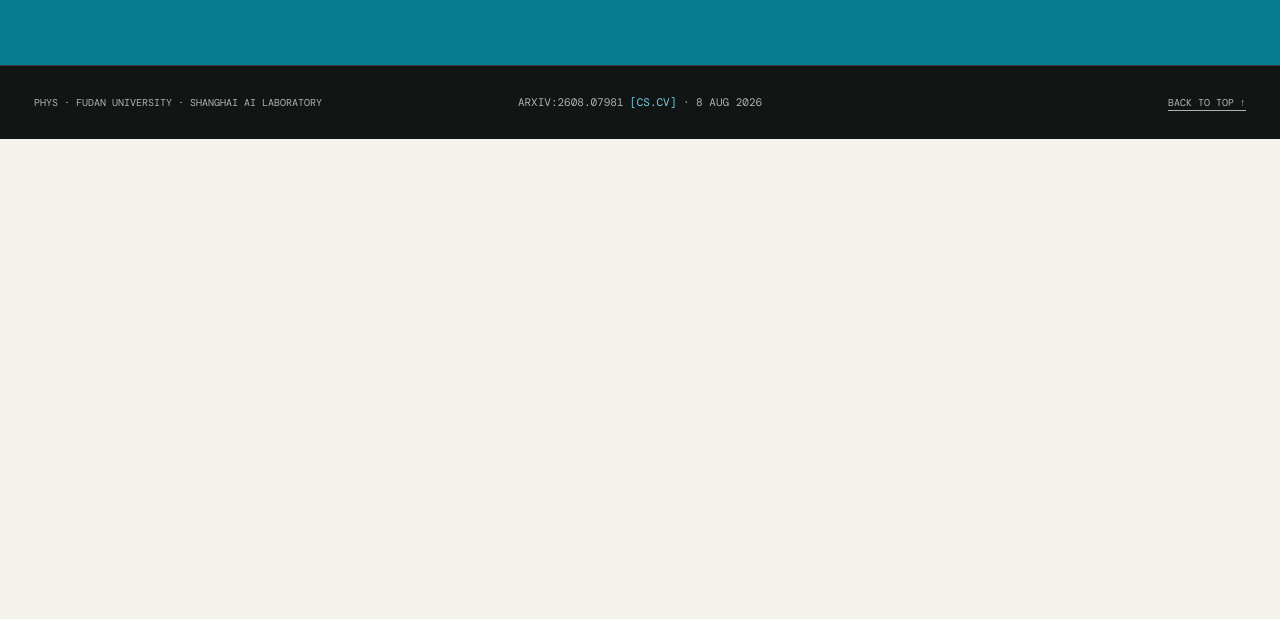
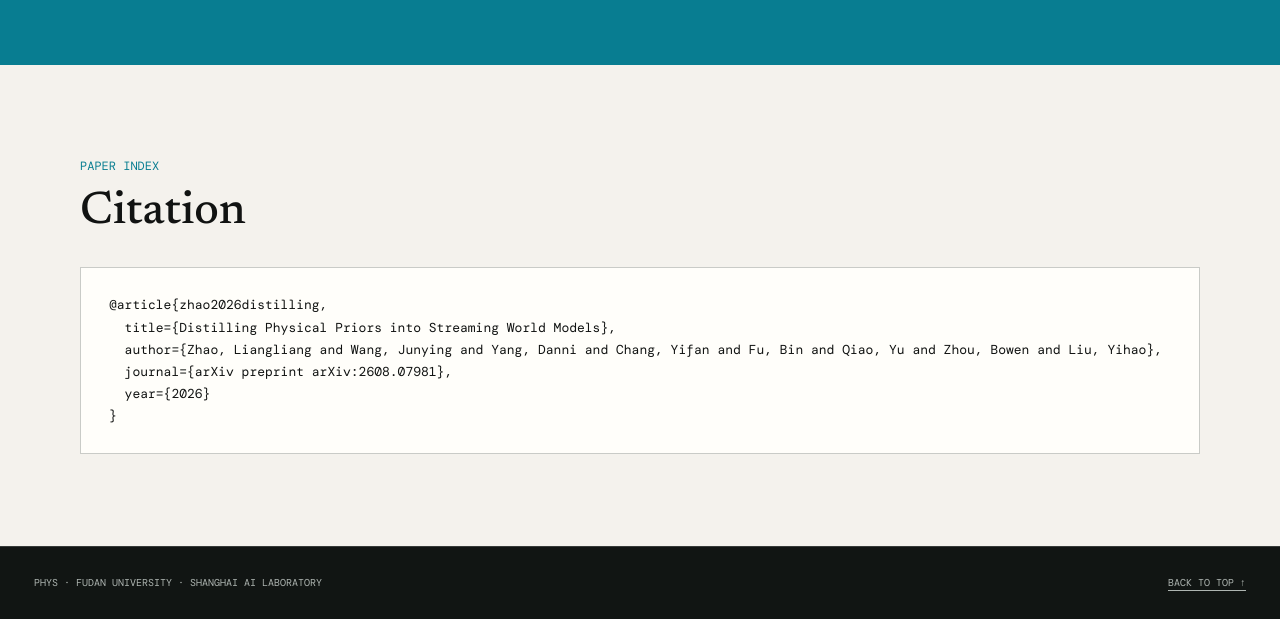
Before and after one commit to lyongo/PhyS, a plain HTML site: page index.html in a window 1280 px wide. Shown: the part 7054-7673 px from the top of the page. Before the commit the page ends 7193 px from the top, so only its background shows below. Drawn offline with nearby package versions, Linux system fonts and the light colour scheme.

Commit message:
Add BibTeX citation to project page

```diff
--- a/index.html
+++ b/index.html
@@ -158,11 +158,23 @@
           <span class="resource-status">Dataset <small>Coming soon</small></span>
         </div>
       </section>
+
+      <section id="citation" class="citation-section" aria-labelledby="citation-title">
+        <div class="citation-inner">
+          <p class="section-index">Paper index</p>
+          <h2 id="citation-title">Citation</h2>
+          <pre><code>@article{zhao2026distilling,
+  title={Distilling Physical Priors into Streaming World Models},
+  author={Zhao, Liangliang and Wang, Junying and Yang, Danni and Chang, Yifan and Fu, Bin and Qiao, Yu and Zhou, Bowen and Liu, Yihao},
+  journal={arXiv preprint arXiv:2608.07981},
+  year={2026}
+}</code></pre>
+        </div>
+      </section>
     </main>
 
     <footer>
       <p>PhyS · Fudan University · Shanghai AI Laboratory</p>
-      <p class="paper-index" aria-label="Paper index">arXiv:2608.07981 <span>[cs.CV]</span> · 8 Aug 2026</p>
       <a href="#top" aria-label="Back to top">Back to top &#8593;</a>
     </footer>
     <script src="assets/dataset/annotations.js" defer></script>
--- a/style.css
+++ b/style.css
@@ -187,18 +187,6 @@ h1 span {
   color: #087d91;
 }
 
-.paper-index {
-  margin: 13px 0 0;
-  color: var(--muted);
-  font-family: "DM Mono", monospace;
-  font-size: 11px;
-  text-transform: uppercase;
-}
-
-.paper-index span {
-  color: #087d91;
-}
-
 .action-primary {
   background: var(--ink);
   color: var(--paper);
@@ -521,9 +509,46 @@ figcaption span {
   color: var(--acid);
 }
 
+.citation-section {
+  padding: 92px max(34px, calc((100vw - 1120px) / 2));
+  background: var(--canvas);
+}
+
+.citation-inner {
+  width: 100%;
+  max-width: 1120px;
+  margin: 0 auto;
+}
+
+.citation-inner .section-index {
+  color: #087d91;
+}
+
+.citation-inner h2 {
+  margin-top: 14px;
+  font-size: 46px;
+}
+
+.citation-inner pre {
+  overflow-x: auto;
+  margin: 32px 0 0;
+  padding: 26px 28px;
+  border: 1px solid var(--line);
+  background: var(--paper);
+  color: var(--ink);
+  font-family: "DM Mono", monospace;
+  font-size: 13px;
+  line-height: 1.7;
+  white-space: pre;
+}
+
+.citation-inner code {
+  font: inherit;
+}
+
 footer {
   display: grid;
-  grid-template-columns: 1fr auto 1fr;
+  grid-template-columns: 1fr auto;
   align-items: center;
   padding: 28px 34px;
   border-top: 1px solid rgba(255, 255, 255, 0.16);
@@ -541,16 +566,6 @@ footer p {
 footer a {
   justify-self: end;
   text-underline-offset: 4px;
-}
-
-footer .paper-index {
-  margin: 0;
-  color: #aeb5b1;
-  text-align: center;
-}
-
-footer .paper-index span {
-  color: var(--cyan);
 }
 
 .video-lab {
@@ -1082,13 +1097,23 @@ footer .paper-index span {
     padding: 24px 20px;
   }
 
-  footer .paper-index {
-    justify-self: start;
-    text-align: left;
-  }
-
   footer a {
     justify-self: start;
+  }
+
+  .citation-section {
+    padding: 68px 20px;
+  }
+
+  .citation-inner h2 {
+    font-size: 38px;
+  }
+
+  .citation-inner pre {
+    padding: 20px;
+    font-size: 11px;
+    overflow-wrap: anywhere;
+    white-space: pre-wrap;
   }
 
   .method-tab {
```
